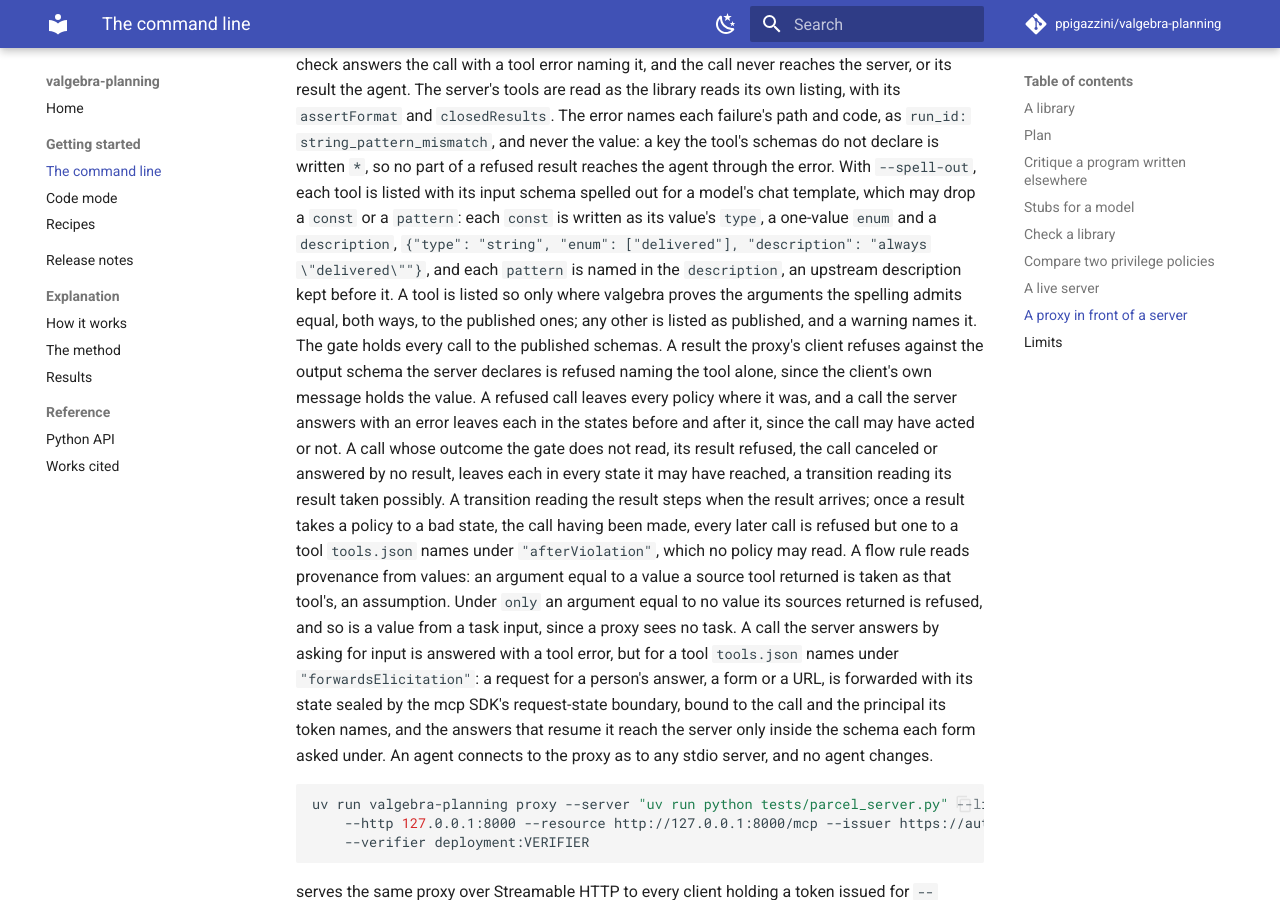
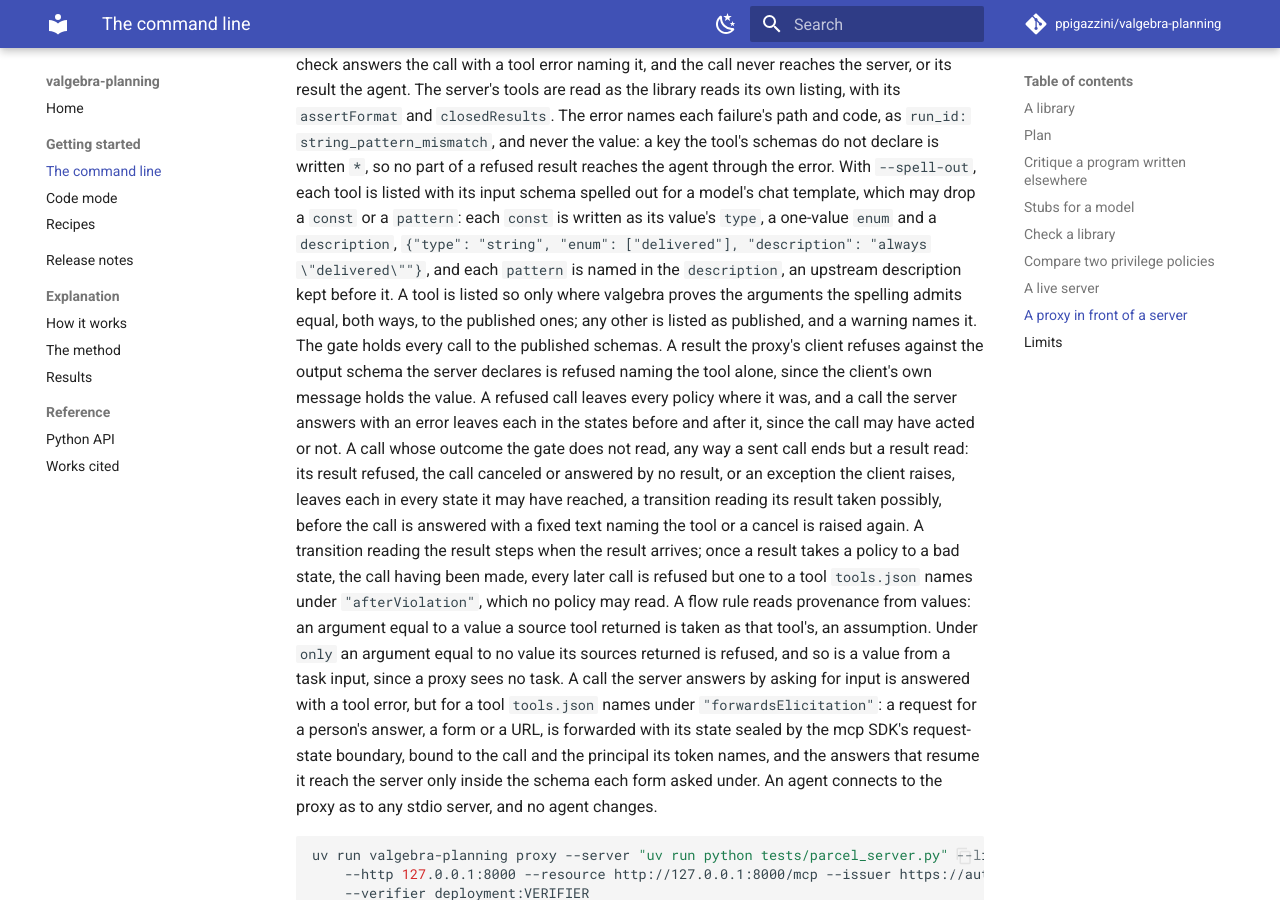
Before and after one commit to ppigazzini/valgebra-planning, an MkDocs documentation site: the page built from docs/command-line.md, in a window 1280 px wide and 900 px high, scrolled down 4146 px. Built offline with MkDocs 1.6.1 and Material for MkDocs 9.7.7, drawn with Linux system fonts in a browser that asks for light colours; comment, search, counter and statistics services are not loaded.

Commit message:
proxy: every outcome the gate does not read holds every state
A call whose outcome the gate does not read may have acted and returned anything, so
each policy holds every state the call may have reached (Mansoor et al. 2026, section
4.1; Bertoli et al. 2006, Def. 3.4). `_checked` held it for four ends it named, a
cancel, a protocol error, a request for input past its rounds and a result the client
refused, and raised every other: the mcp client's own `ValidationError` of a result
propagated with no policy stepped, so a grasp made and its result unparsed left the next
walk admitted where holding forbids it.

Once a call is sent, any way it ends but a result read is an outcome unread, and
`gate.unread` reads it first. An exception is then answered by `_unanswered` with a
fixed text naming the tool and the kind of end: a protocol error by its code, a request
for input, a result the client refused, or "its result was not read" for any other;
anything that is no exception, a cancel, an exit or a group of them, is raised again,
after the gate holds it. The client ending a sent approval with its own
`ValidationError` is answered with the fixed text and the second approval refused; a
cancel raised by the upstream reaches the caller as itself with the gate already holding
the approval. Three mutants planted by hand each fail a test: the answer given before
the unread, a cancel answered, and a cancel raised before the unread. The command-line
and method pages state it. The suite passes, 798 tests.

```diff
--- a/docs/command-line.md
+++ b/docs/command-line.md
@@ -159,9 +159,11 @@ A result the proxy's client refuses against the output schema the server declare
 naming the tool alone, since the client's own message holds the value.
 A refused call leaves every policy
 where it was, and a call the server answers with an error leaves each in the states before and
-after it, since the call may have acted or not. A call whose outcome the gate does not read, its
-result refused, the call canceled or answered by no result, leaves each in every state it may
-have reached, a transition reading its result taken possibly. A transition reading the result steps when the
+after it, since the call may have acted or not. A call whose outcome the gate does not read, any
+way a sent call ends but a result read: its result refused, the call canceled or answered by no
+result, or an exception the client raises, leaves each in every state it may have reached, a
+transition reading its result taken possibly, before the call is answered with a fixed text
+naming the tool or a cancel is raised again. A transition reading the result steps when the
 result arrives; once a result takes a policy to a bad state, the call having been made, every
 later call is refused but one to a tool `tools.json` names under `"afterViolation"`, which no
 policy may read. A flow rule reads provenance from values: an argument equal to a value a source
```
Also changed, not shown: CHANGELOG.md (+8 -0 lines), docs/method.md (+4 -2 lines), 2 other files.
